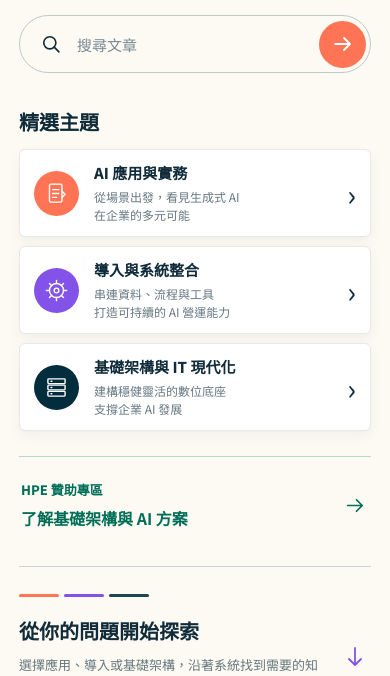
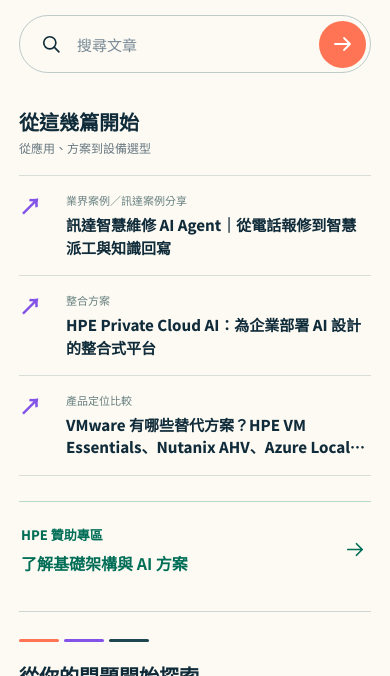
Before and after one commit to Dimension-AI-Agent/ai-marketing-website-public, a plain HTML site: page index.html in a window 390 px wide. Shown: the part 771-1447 px from the top of the page. Drawn offline with Linux system fonts and the light colour scheme.

Commit message:
Replace duplicate hero topics with article reading list

```diff
--- a/app.js
+++ b/app.js
@@ -1,4 +1,4 @@
-let content = { items: [], topics: new Map(), tracks: [], articleOutlines: {}, featuredMaterialId: "" };
+let content = { items: [], topics: new Map(), tracks: [], articleOutlines: {}, featuredMaterialId: "", articleViews: null };
 if ("scrollRestoration" in history) history.scrollRestoration = "manual";
 
 function escapeHtml(value) {
@@ -92,6 +92,30 @@
   return content.tracks.flatMap(track => track.topics).filter(topic => content.items.some(item => item.topicId === topic.id))
     .map(topic => `<button type="button" class="topic-chip" data-filter="topic:${escapeHtml(topic.id)}">${escapeHtml(topic.title)} <span>${content.items.filter(item => item.topicId === topic.id).length}</span></button>`).join("");
 }
+
+function popularArticles(snapshot) {
+  if (!snapshot || snapshot.windowDays !== 30 || !snapshot.updatedAt || !snapshot.views || typeof snapshot.views !== "object" || Array.isArray(snapshot.views)) return [];
+  const updated = Date.parse(snapshot.updatedAt);
+  if (!Number.isFinite(updated) || updated > Date.now() || Date.now() - updated > 40 * 24 * 60 * 60 * 1000) return [];
+  return content.items.map((item, index) => ({ item, index, count: snapshot.views[item.id] }))
+    .filter(entry => Number.isSafeInteger(entry.count) && entry.count > 0)
+    .sort((a, b) => b.count - a.count || a.index - b.index)
+    .slice(0, 3);
+}
+
+function railArticlesMarkup() {
+  const ranked = popularArticles(content.articleViews);
+  const startingIds = [content.featuredMaterialId, "material-38", "material-19"];
+  const entries = ranked.length ? ranked : [...new Set(startingIds)]
+    .map(id => content.items.find(item => item.id === id))
+    .filter(Boolean)
+    .concat(content.items.filter(item => !startingIds.includes(item.id)))
+    .slice(0, 3)
+    .map(item => ({ item }));
+  const popular = ranked.length > 0;
+  const tag = popular ? "ol" : "ul";
+  return `<div class="rail-articles"><h2>${popular ? "熱門文章" : "從這幾篇開始"}</h2><p class="rail-list-note">${popular ? "近 30 天點閱最多" : "從應用、方案到設備選型"}</p><${tag} class="rail-article-list">${entries.map((entry, index) => `<li><a href="${articleUrl(entry.item)}" aria-label="閱讀文章：${escapeHtml(entry.item.title)}"><span class="rail-article-index" aria-hidden="true">${popular ? String(index + 1).padStart(2, "0") : "↗"}</span><span class="rail-article-copy"><small>${escapeHtml(topicOf(entry.item).title)}${popular ? ` · ${new Intl.NumberFormat("zh-TW").format(entry.count)} 次點閱` : ""}</small><strong>${escapeHtml(entry.item.title)}</strong></span></a></li>`).join("")}</${tag}></div>`;
+}
 function renderResults(filter, query) {
   const items = filteredItems(filter, query);
   document.querySelector(".listing-title").textContent = filterTitle(filter);
@@ -131,10 +155,7 @@
       <div class="layer-label layer-infrastructure"><a href="#articles" data-layer="infrastructure">基礎架構</a><p>穩定、安全、可擴充<br>支持企業持續創新</p></div>
       <aside class="hero-rail" aria-label="快速找文章">
         <h2>搜尋文章</h2><form class="rail-search" role="search"><label class="sr-only" for="rail-query">搜尋文章</label><svg viewBox="0 0 24 24" aria-hidden="true"><circle cx="10.7" cy="10.7" r="6.6"/><path d="m15.5 15.5 5.1 5.1"/></svg><input id="rail-query" type="search" placeholder="搜尋文章" autocomplete="off"><button type="submit" aria-label="搜尋文章"><svg viewBox="0 0 24 24" aria-hidden="true"><path d="M4 12h15m-6-6 6 6-6 6"/></svg></button></form>
-        <h2 class="rail-topics-heading">精選主題</h2>
-        <a href="#articles" class="quick-path application-path" data-layer="application"><span class="quick-icon" aria-hidden="true"><svg viewBox="0 0 32 32"><rect x="7" y="4" width="16" height="23" rx="2"/><path d="M11 11h8M11 16h8M11 21h5M23 13l4 4-4 4"/></svg></span><span class="quick-copy"><strong>AI 應用與實務</strong><small>從場景出發，看見生成式 AI<br>在企業的多元可能</small></span><span class="quick-arrow" aria-hidden="true">›</span></a>
-        <a href="#articles" class="quick-path integration-path" data-layer="integration"><span class="quick-icon" aria-hidden="true"><svg viewBox="0 0 32 32"><circle cx="16" cy="16" r="9"/><circle cx="16" cy="16" r="3"/><path d="M16 3v4m0 18v4M3 16h4m18 0h4M7 7l3 3m12 12 3 3M25 7l-3 3M10 22l-3 3"/></svg></span><span class="quick-copy"><strong>導入與系統整合</strong><small>串連資料、流程與工具<br>打造可持續的 AI 營運能力</small></span><span class="quick-arrow" aria-hidden="true">›</span></a>
-        <a href="#articles" class="quick-path infrastructure-path" data-layer="infrastructure"><span class="quick-icon" aria-hidden="true"><svg viewBox="0 0 32 32"><rect x="5" y="5" width="22" height="6" rx="1"/><rect x="5" y="13" width="22" height="6" rx="1"/><rect x="5" y="21" width="22" height="6" rx="1"/><path d="M9 8h1m-1 8h1m-1 8h1"/></svg></span><span class="quick-copy"><strong>基礎架構與 IT 現代化</strong><small>建構穩健靈活的數位底座<br>支撐企業 AI 發展</small></span><span class="quick-arrow" aria-hidden="true">›</span></a>
+        ${railArticlesMarkup()}
         <a class="hpe-rail-link" href="#hpe"><span>HPE 贊助專區</span><strong>了解基礎架構與 AI 方案</strong><svg viewBox="0 0 24 24" aria-hidden="true"><path d="M4 12h15m-6-6 6 6-6 6"/></svg></a>
       </aside>
       <a class="hero-transition" href="#topics"><span class="transition-trace" aria-hidden="true"><i></i><i></i><i></i></span><strong>從你的問題開始探索</strong><span>選擇應用、導入或基礎架構，沿著系統找到需要的知識。</span><svg viewBox="0 0 24 24" aria-hidden="true"><path d="M12 3v17m-6-6 6 6 6-6"/></svg></a>
@@ -256,15 +277,16 @@
 
 async function load() {
   try {
-    const [siteResponse, materialsResponse] = await Promise.all([
+    const [siteResponse, materialsResponse, articleViews] = await Promise.all([
       fetch("data/site.json", { cache: "no-store" }),
-      fetch("data/materials.json", { cache: "no-store" })
+      fetch("data/materials.json", { cache: "no-store" }),
+      fetch("data/article-views.json", { cache: "no-store" }).then(response => response.ok ? response.json() : null).catch(() => null)
     ]);
     if (!siteResponse.ok || !materialsResponse.ok) throw new Error("內容資料讀取失敗");
     const [site, materials] = await Promise.all([siteResponse.json(), materialsResponse.json()]);
     const topics = new Map();
     site.tracks.forEach(track => track.topics.forEach(topic => topics.set(topic.id, { title: topic.title, track: track.title })));
-    content = { topics, tracks: site.tracks, articleOutlines: site.articleOutlines || {}, items: materials.filter(item => item.status === "已核准"), featuredMaterialId: site.featuredMaterialId || "" };
+    content = { topics, tracks: site.tracks, articleOutlines: site.articleOutlines || {}, items: materials.filter(item => item.status === "已核准"), featuredMaterialId: site.featuredMaterialId || "", articleViews };
     window.addEventListener("hashchange", openLegacyHash);
     const legacyArticleId = /^#(material-\d+)$/.exec(location.hash)?.[1];
     const articleId = new URLSearchParams(location.search).get("article") || legacyArticleId;
--- /dev/null
+++ b/data/article-views.json
@@ -0,0 +1,5 @@
+{
+  "windowDays": 30,
+  "updatedAt": null,
+  "views": {}
+}
--- a/index.html
+++ b/index.html
@@ -10,8 +10,8 @@
   <link rel="preconnect" href="https://fonts.googleapis.com">
   <link rel="preconnect" href="https://fonts.gstatic.com" crossorigin>
   <link href="https://fonts.googleapis.com/css2?family=Noto+Sans+TC:wght@400;500;600;700;800;900&display=swap" rel="stylesheet">
-  <link rel="stylesheet" href="styles.css?v=8">
-  <script src="app.js?v=8" defer></script>
+  <link rel="stylesheet" href="styles.css?v=9">
+  <script src="app.js?v=9" defer></script>
 </head>
 <body>
   <main id="app"><div class="loading">正在載入文章…</div></main>
--- a/styles.css
+++ b/styles.css
@@ -48,17 +48,17 @@
 .rail-search input{width:100%;min-width:0;border:0;outline:0;background:transparent;color:var(--ink);font-size:15px}
 .rail-search button{flex:none;width:47px;height:47px;display:grid;place-items:center;border:0;border-radius:50%;background:var(--coral);color:#fff}
 .rail-search button svg{width:24px;height:24px}
-.hero-rail .rail-topics-heading{margin:59px 0 14px}
-.quick-path{display:flex;align-items:center;min-height:105px;margin-bottom:12px;padding:13px 12px;background:#fff;border:1px solid #e7e9e5;border-radius:6px;box-shadow:0 5px 12px #4a5d5610;gap:16px;transition:transform .22s cubic-bezier(.22,1,.36,1),box-shadow .22s}
-.quick-path:hover{transform:translateX(4px);box-shadow:0 8px 19px #4a5d5620}
-.quick-icon{display:grid;place-items:center;flex:none;width:55px;height:55px;border-radius:50%;background:var(--coral);color:#fff}
-.quick-icon svg{width:30px;height:30px}
-.integration-path .quick-icon{background:var(--violet)}
-.infrastructure-path .quick-icon{background:#032d3d}
-.quick-copy{display:block;flex:1;min-width:0}
-.quick-copy strong{display:block;font-size:16px;font-weight:800;line-height:1.4;white-space:nowrap}
-.quick-copy small{display:block;margin-top:5px;color:#667782;font-size:12px;line-height:1.5;white-space:nowrap}
-.quick-arrow{font-size:29px;line-height:1;font-weight:300}
+.rail-articles{margin-top:56px}
+.rail-articles h2{margin-bottom:4px}
+.rail-list-note{margin:0 0 18px;color:#687780;font-size:12px;line-height:1.5}
+.rail-article-list{margin:0;padding:0;list-style:none;border-top:1px solid #d9ddda}
+.rail-article-list li{border-bottom:1px solid #d9ddda}
+.rail-article-list a{display:grid;grid-template-columns:39px minmax(0,1fr);align-items:start;gap:8px;min-height:99px;padding:17px 4px 16px 0;transition:background .2s,color .2s}
+.rail-article-list a:hover{background:#f4f4ef;color:#6542b3}
+.rail-article-index{color:var(--violet);font-size:22px;font-weight:800;line-height:1.15;letter-spacing:-.07em}
+.rail-article-copy{display:block;min-width:0}
+.rail-article-copy small{display:block;margin-bottom:5px;color:#698080;font-size:11px;line-height:1.45}
+.rail-article-copy strong{display:-webkit-box;overflow:hidden;-webkit-box-orient:vertical;-webkit-line-clamp:2;font-size:15px;font-weight:800;line-height:1.5}
 .hpe-rail-link{display:grid;grid-template-columns:1fr 25px;gap:7px 10px;margin-top:34px;padding:23px 2px 0;border-top:1px solid #b6d9ca;color:#006e57;transition:color .2s}
 .hpe-rail-link:hover{color:#004e3e}
 .hpe-rail-link span{grid-column:1;font-size:13px;font-weight:800}
@@ -162,8 +162,8 @@
   .layer-label{display:none}
   .hero-rail{position:relative;grid-area:rail;left:auto;top:auto;width:auto;height:auto;padding:55px 0 0 23px}
   .hero-transition{position:relative;grid-column:1/-1;grid-row:4;left:auto;bottom:auto;width:min(100%,620px);margin-top:52px}
-  .hero-rail .rail-topics-heading{margin-top:45px}
-  .quick-path{min-height:99px;gap:10px}.quick-copy strong{font-size:14px}.quick-copy small{font-size:11px}.quick-icon{width:45px;height:45px}.quick-icon svg{width:25px;height:25px}
+  .rail-articles{margin-top:45px}
+  .rail-article-list a{min-height:94px}
   .hpe-rail-link{margin-top:28px}
 }
 @media(max-width:760px){
@@ -181,9 +181,8 @@
   .cutaway-plate{width:100%;max-height:none;margin:18px auto -12px;order:2}
   .hero-rail{width:100%;padding:30px 0 0;border-left:0;border-top:1px solid var(--line);order:3}
   .hero-transition{order:4;width:100%;margin-top:36px;padding-top:24px}
-  .hero-rail .rail-topics-heading{margin-top:36px}
-  .quick-path{min-height:88px;margin-bottom:9px;padding:10px 14px;gap:15px}
-  .quick-copy strong{font-size:15px}.quick-copy small{font-size:12px}
+  .rail-articles{margin-top:36px}
+  .rail-article-list a{min-height:88px}
   .hpe-rail-link{margin-top:25px}
   .discovery-intro,.discovery{padding:70px 0 85px}
   .path-grid{margin-top:31px}.path-card{grid-template-columns:1fr 24px;gap:7px;min-height:145px;padding:20px 10px 20px 25px}
@@ -198,4 +197,4 @@
   .reading-wrap{display:block;padding-block:52px 70px}.article-body{font-size:16px}.article-body>h2{font-size:25px}.article-body>h3{font-size:20px}.article-toc{padding:23px}
   .read-sidebar{position:static;margin-top:60px}.related{padding:55px 0 75px}
 }
-@media (prefers-reduced-motion:reduce){html{scroll-behavior:auto}.hero-transition,.quick-path{transition:none}}
+@media (prefers-reduced-motion:reduce){html{scroll-behavior:auto}.hero-transition,.rail-article-list a{transition:none}}
```
Also changed, not shown: DESIGN.md (+8 -10 lines), PUBLISHING.md (+6 -0 lines), tests/render.test.cjs (+29 -2 lines), README.md.
